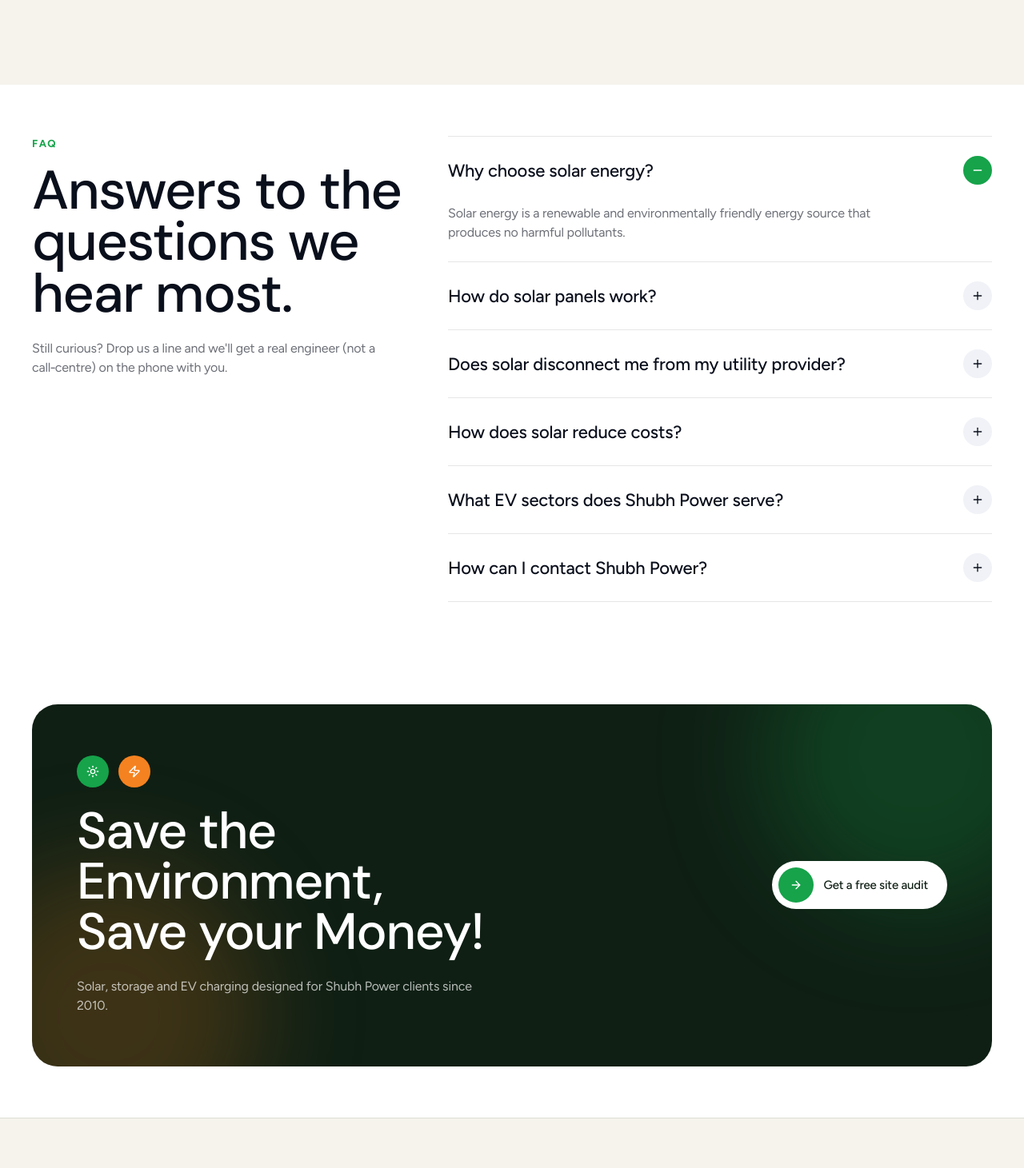
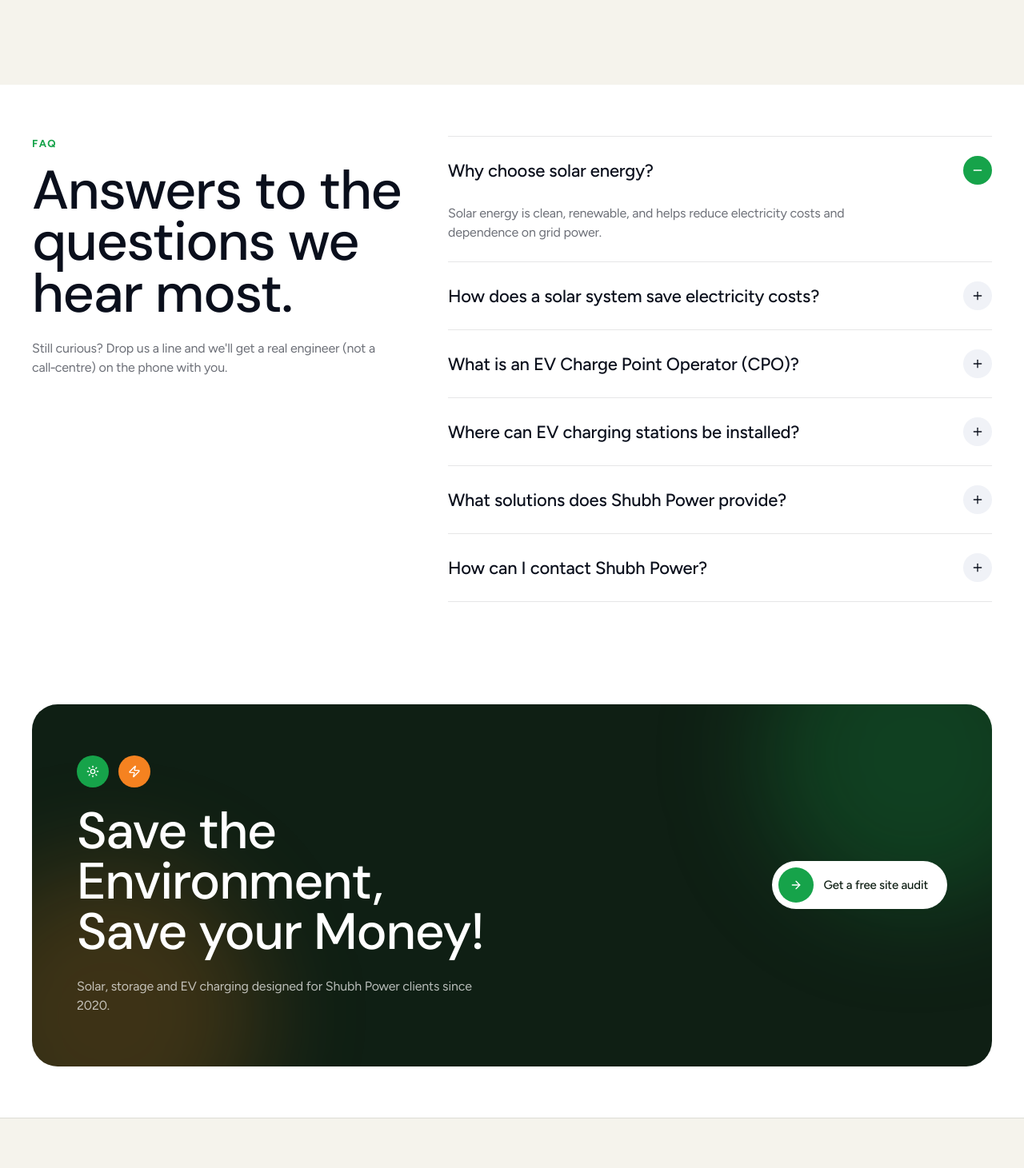
Before and after one commit to aiwanaitsolution-cyber/shubhpower, a React (Vite) app in the folder frontend/: page /solar in a window 1280 px wide. Shown: the part 5514-6975 px from the top of the page at 80% size. Built offline with nearby package versions, Linux system fonts and the light colour scheme; grey boxes are pictures that could not be loaded.

Commit message:
Update site copy, FAQ, and EV assets

```diff
--- a/frontend/src/components/CTABanner.jsx
+++ b/frontend/src/components/CTABanner.jsx
@@ -4,7 +4,7 @@ import { ArrowRight, Sun, Zap } from "lucide-react";
 
 const CTABanner = ({
   title = "Ready for a sustainable future?",
-  subtitle = "Solar, storage and EV charging designed for Shubh Power clients since 2010.",
+  subtitle = "Solar, storage and EV charging designed for Shubh Power clients since 2020.",
   ctaLabel = "Contact Us",
   ctaTo = "/contact",
   titleClassName = "",
--- a/frontend/src/components/Hero.jsx
+++ b/frontend/src/components/Hero.jsx
@@ -91,13 +91,13 @@ const Hero = () => {
           </div>
 
           <div className="md:hidden h-mono text-white/70 text-[11px] tracking-wide pt-1">
-            SINCE 2010 - GURUGRAM - SOLAR - BESS - EV
+            SINCE 2020 - GURUGRAM - SOLAR - BESS - EV
           </div>
         </div>
 
         <div className="hidden md:flex absolute left-6 lg:left-10 bottom-6 items-center gap-2 text-white/80">
           <span className="w-2 h-2 rounded-full bg-white animate-pulse" />
-          <span className="h-mono">SINCE 2010 - GURUGRAM, INDIA</span>
+          <span className="h-mono">SINCE 2020 - GURUGRAM, INDIA</span>
         </div>
         <div className="hidden md:block absolute right-6 lg:right-10 bottom-6 text-white/80 h-mono">
           SOLAR - BESS - EV CHARGING
--- a/frontend/src/components/SiteAssistantDock.jsx
+++ b/frontend/src/components/SiteAssistantDock.jsx
@@ -27,7 +27,7 @@ const replyFor = (input) => {
     return {
       title: "About Shubh Power",
       body: `${brand.full} is based in Gurugram and works across solar EPC, battery storage and EV charging.`,
-      bullets: ["Founded in 2010", "Office: Gurugram, Haryana", "End-to-end EPC and O&M"],
+      bullets: ["Founded in 2020", "Office: Gurugram, Haryana", "End-to-end EPC and O&M"],
       cta: { label: "Open About page", href: "/about" },
     };
   }
--- a/frontend/src/data/mock.js
+++ b/frontend/src/data/mock.js
@@ -25,7 +25,7 @@ export const brand = {
 export const heroImage = `${live}Untitled-design-9-rknh6lx7k80ll3dvtw5gszwkp4fhgv6li3c86qt6ko.png`;
 
 export const stats = [
-  { value: "2010", label: "solar business established" },
+  { value: "2020", label: "solar business established" },
   { value: "146+", label: "happy customers" },
   { value: "30+ MW", label: "executed solar projects" },
   { value: "100+", label: "EV chargers installed" },
@@ -175,7 +175,7 @@ export const evCategories = [
     subtitle: "Cities, public spaces, streets, parking areas, and highways",
     description: "Shubh Power Solutions Pvt. Ltd. collaborates with municipalities and public authorities to develop accessible and reliable EV charging networks across cities and public spaces.",
     bg: "#E6F4E9",
-    image: "/images/hero/evp/public_infra.jpeg",
+    image: "/images/hero/evp/public_infra.png",
     features: ["High-Speed Public Charging Stations", "Public Transit Charging Integration", "EV Charging Network Expansion", "Support for Grants & Incentive Programs"],
   },
   {
@@ -277,7 +277,7 @@ export const values = [
 ];
 
 export const timeline = [
-  { year: "2010", title: "Founded with solar vision", body: "Shubh Power Solutions started with Solar Energy Solutions and gradually progressed to include Turnkey Solutions in EV Charging Infrastructure." },
+  { year: "2020", title: "Founded with solar vision", body: "Shubh Power Solutions started with Solar Energy Solutions and gradually progressed to include Turnkey Solutions in EV Charging Infrastructure." },
   { year: "2014", title: "First 500 kW rooftop", body: "Delivered our first large-scale commercial rooftop for a cooperative society in Delhi-NCR." },
   { year: "2017", title: "1 MW milestone", body: "Commissioned our first megawatt-scale institutional plant in Bathinda, Punjab." },
   { year: "2020", title: "Utility-scale expansion", body: "Broke ground on multiple MW-scale ground-mount plants across Rajasthan and Haryana." },
@@ -329,10 +329,10 @@ export const processSteps = [
 ];
 
 export const faqs = [
-  { q: "Why choose solar energy?", a: "Solar energy is a renewable and environmentally friendly energy source that produces no harmful pollutants." },
-  { q: "How do solar panels work?", a: "When sunlight hits PV modules, it is converted into Direct Current electricity, then an inverter converts it into Alternating Current electricity." },
-  { q: "Does solar disconnect me from my utility provider?", a: "Switching to solar does not mean disconnecting from your current utility provider. The solar system complements your existing connection." },
-  { q: "How does solar reduce costs?", a: "The solar system generates a significant portion of the facility's energy needs, reducing electricity drawn from the grid." },
-  { q: "What EV sectors does Shubh Power serve?", a: "Fleet and Logistics, Residential Communities, Commercial Buildings, Public Infrastructure, and Retail and Hospitality." },
+  { q: "Why choose solar energy?", a: "Solar energy is clean, renewable, and helps reduce electricity costs and dependence on grid power." },
+  { q: "How does a solar system save electricity costs?", a: "Solar panels generate power from sunlight, reducing the amount of electricity you need to purchase from the grid." },
+  { q: "What is an EV Charge Point Operator (CPO)?", a: "A CPO installs, operates, and manages EV charging stations to provide reliable charging services." },
+  { q: "Where can EV charging stations be installed?", a: "EV chargers can be installed at homes, offices, commercial buildings, fleets, hotels, retail spaces, and public locations." },
+  { q: "What solutions does Shubh Power provide?", a: "Shubh Power provides solar energy solutions and EV charging infrastructure for residential, commercial, and business needs." },
   { q: "How can I contact Shubh Power?", a: "Use phone number 7836992555 or email info@shubhpower.com." },
 ];
--- a/frontend/src/pages/AboutPage.jsx
+++ b/frontend/src/pages/AboutPage.jsx
@@ -79,7 +79,7 @@ const AboutPage = () => (
           </Link>
           <div className="mt-8 grid grid-cols-3 gap-3 max-w-xl">
             {[
-              ["2010", "Solar business established"],
+              ["2020", "Solar business established"],
               ["146+", "Customers"],
               ["30+ MW", "Solar power project executed"],
             ].map(([n, l]) => (
--- a/frontend/src/pages/BlogPostPage.jsx
+++ b/frontend/src/pages/BlogPostPage.jsx
@@ -201,7 +201,7 @@ const BlogPostPage = () => {
               <div>
                 <div className="h-display text-[18px] text-[#0F1F14]">{AUTHOR.name}</div>
                 <div className="text-[13px] text-[#0F1F14]/50 mb-2">{AUTHOR.role}</div>
-                <p className="text-[15px] text-[#0F1F14]/70 leading-relaxed">Since 2010 we've engineered solar and EV charging across Delhi-NCR and pan-India. We write to make clean energy simple to choose.</p>
+                <p className="text-[15px] text-[#0F1F14]/70 leading-relaxed">Since 2020 we've engineered solar and EV charging across Delhi-NCR and pan-India. We write to make clean energy simple to choose.</p>
                 <Link to="/contact" className="inline-flex items-center gap-1.5 mt-3 text-[#16A34A] text-[14px] font-medium">Get a free consultation <ArrowUpRight className="w-4 h-4" /></Link>
               </div>
             </div>
```
Also changed, not shown: 1 other file (tests, documents, lock files or other folders).
